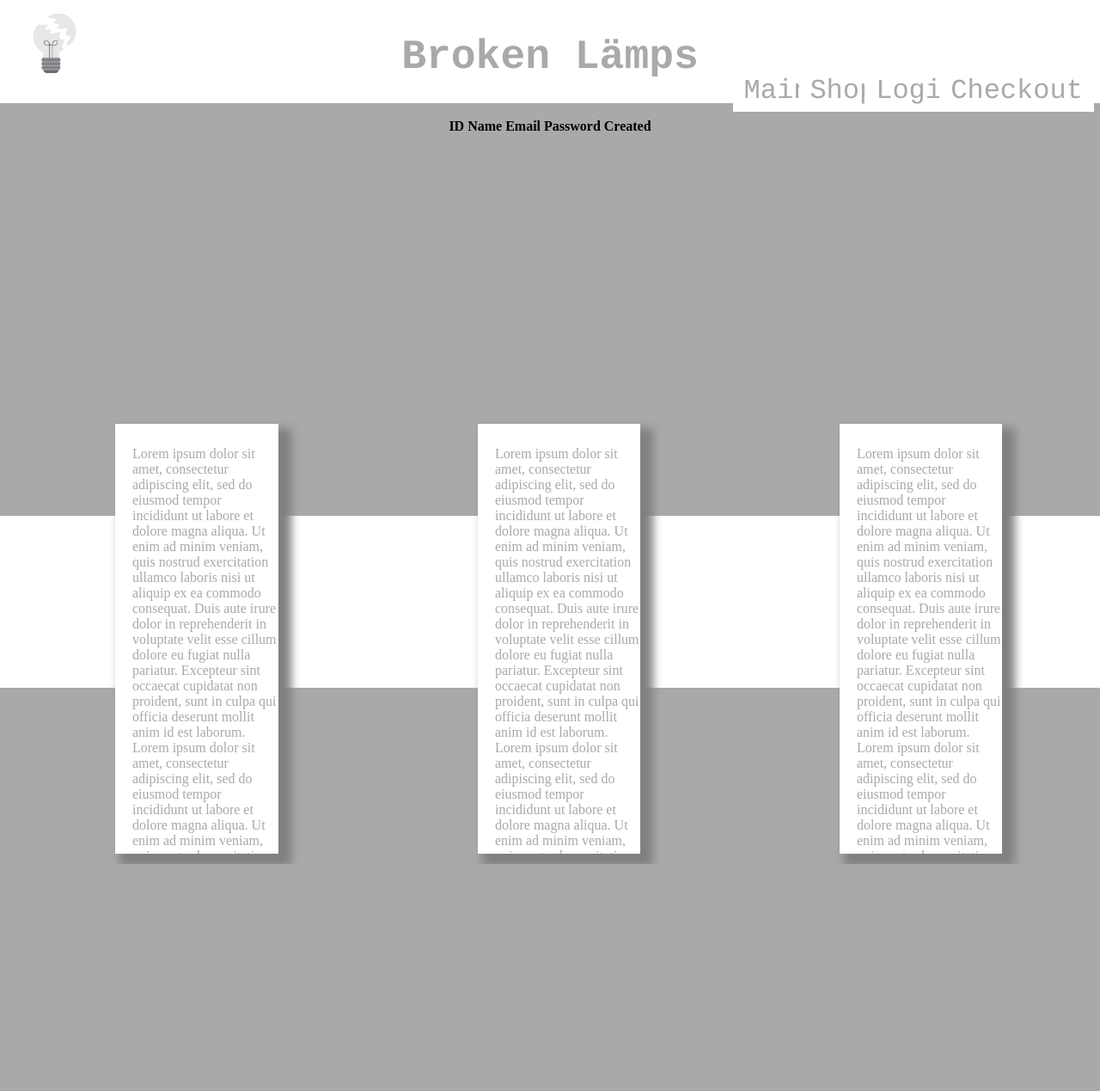
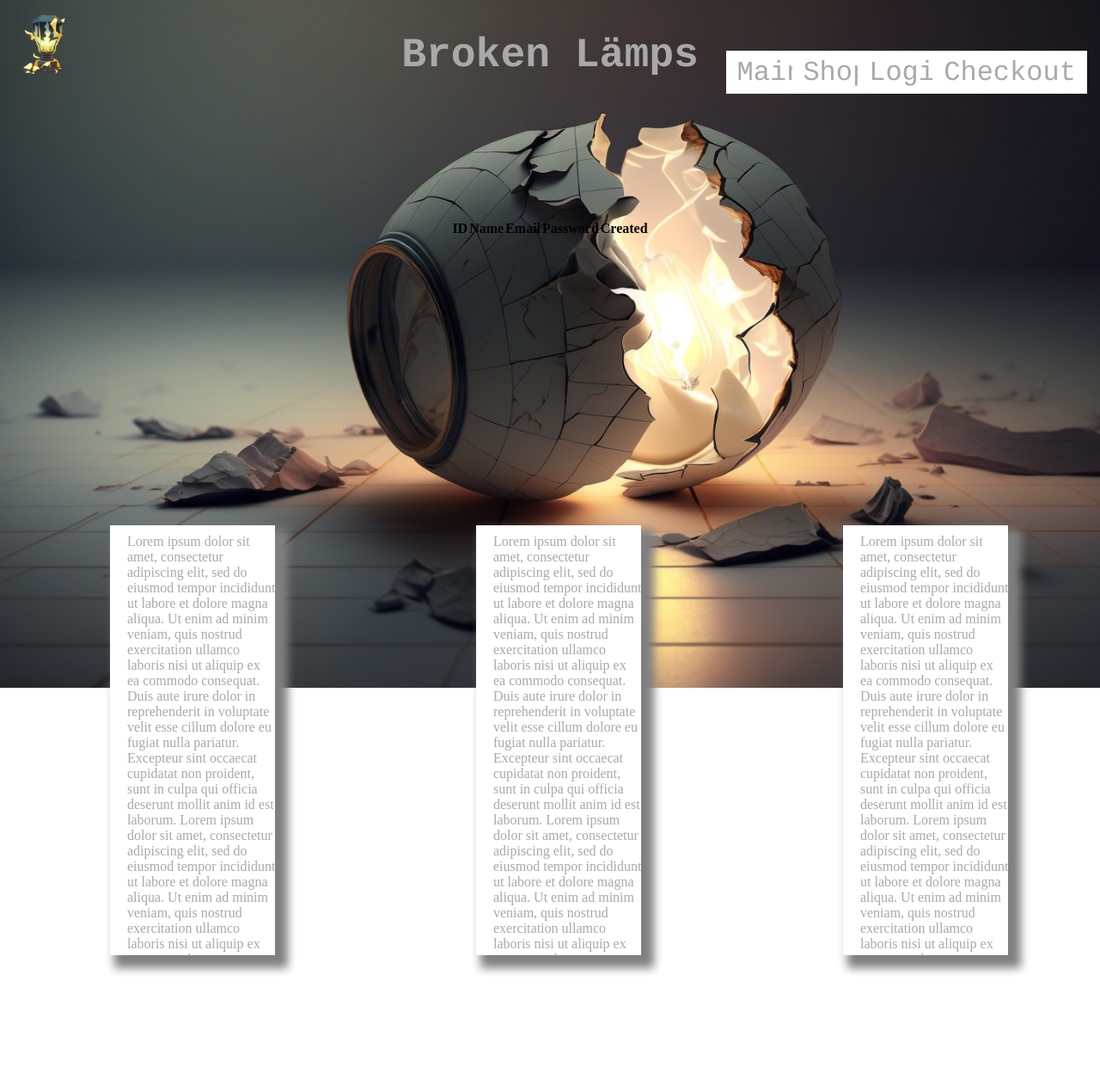
Before and after one commit to Candyyn/D0018E, a Python web app: template templates/index.html in a window 1280 px wide. Shown: the whole page at 86% size. Before the commit the page ends 1005 px from the top, so only its background shows below. Run offline with Jinja, Linux system fonts and the light colour scheme; the template is opened without the code that fills it, so the values that code supplies are empty.

Commit message:
uppdatera alla sidor ocg bakgrund

```diff
--- a/public/Style.css
+++ b/public/Style.css
@@ -1,12 +1,29 @@
 body {
-    background-color: darkgrey;;
     z-index: -3;
 }
+.background {
+    z-index: -2;
+    background-image: url('/img/pagebackground.jpg');
+    width: 100%;
+    height: 100vh;
+    background-repeat: no-repeat;
+    background-size: cover;
+    position: absolute;
+}
+
+
+* {
+    margin: 0;
+    padding: 0;
+}
+
+
 img {
     z-index: -1;
-    height: 5%;
-    width: 5%;
+    height: 4%;
+    width: 4%;
     margin-left: 2%;
+    margin-top: 1%;
 }
 
 #Rubrik {
@@ -16,18 +33,6 @@
     z-index: 0;
     margin-top: -4.5%;
     text-align: center;
-    z-index: -1;
-}
-#Top1 {
-    background-color: white;
-    width: 102%;
-    height: 15%;
-    margin-left: -2%;
-    margin-right: -2%;
-    margin-top: 0%;
-    position:absolute;
-    left:0%;
-    top:0%;
     z-index: -1;
 }
 .button {
@@ -41,7 +46,7 @@
     font-size: 200%;
     transition-duration: 0.4s;
     cursor: pointer;
-    margin-top: -3.5%;
+    margin-top: -2.5%;
     position: absolute;
 
 }
@@ -132,22 +137,6 @@
     color: white;
 }
 
-#Bottom1 {
-    background-color: white;
-    width: 102%;
-    height: 25%;
-    margin-left: -2%;
-    margin-right: -2%;
-    margin-top: 0%;
-    position:absolute;
-    left:0%;
-    bottom:0%;
-    z-index: -2;
-}
-
-
-
-
 
 h2{
     margin-top: 10%;
--- a/templates/index.html
+++ b/templates/index.html
@@ -7,7 +7,8 @@
 </head>
 <body>
 <header>
-    <img src="/img/trasiglampa.png" alt="logo">
+    <div class="background"></div>
+    <img src="/img/logo.png" alt="logo">
 
     <h1 id="Rubrik">Broken Lämps</h1>
 
```
Also changed, not shown: public/img/logo.png (added), public/img/pagebackground.jpg (added).
